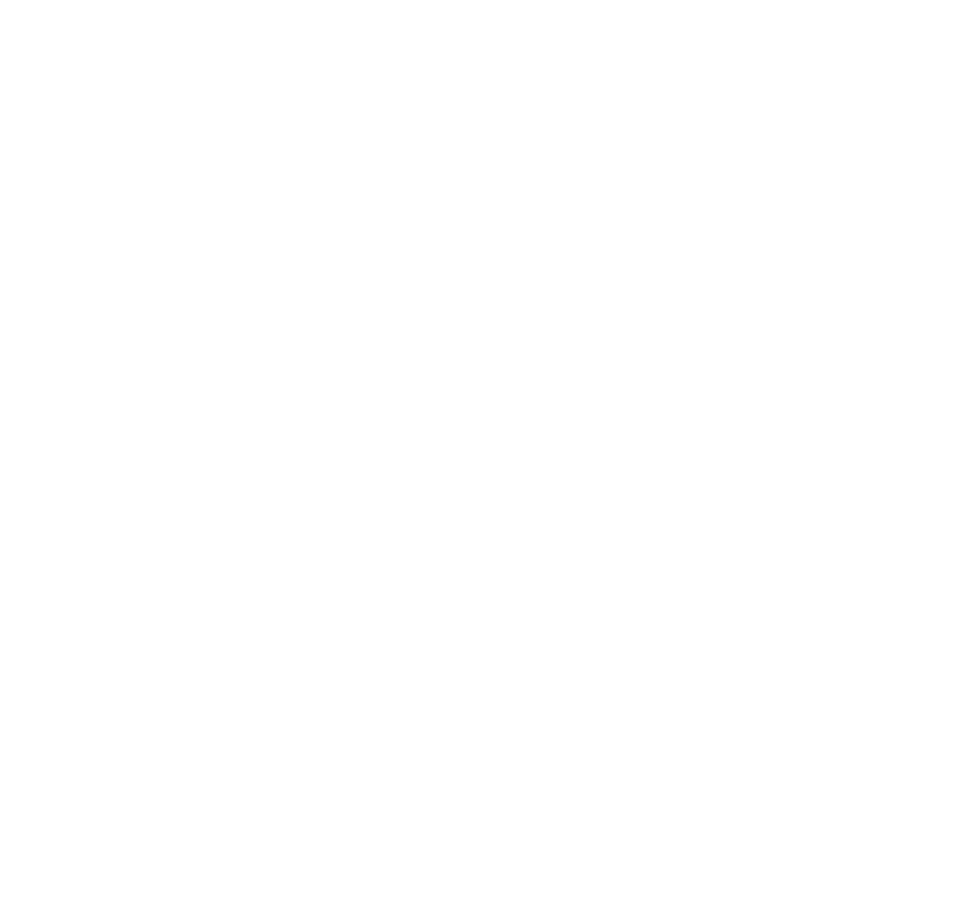
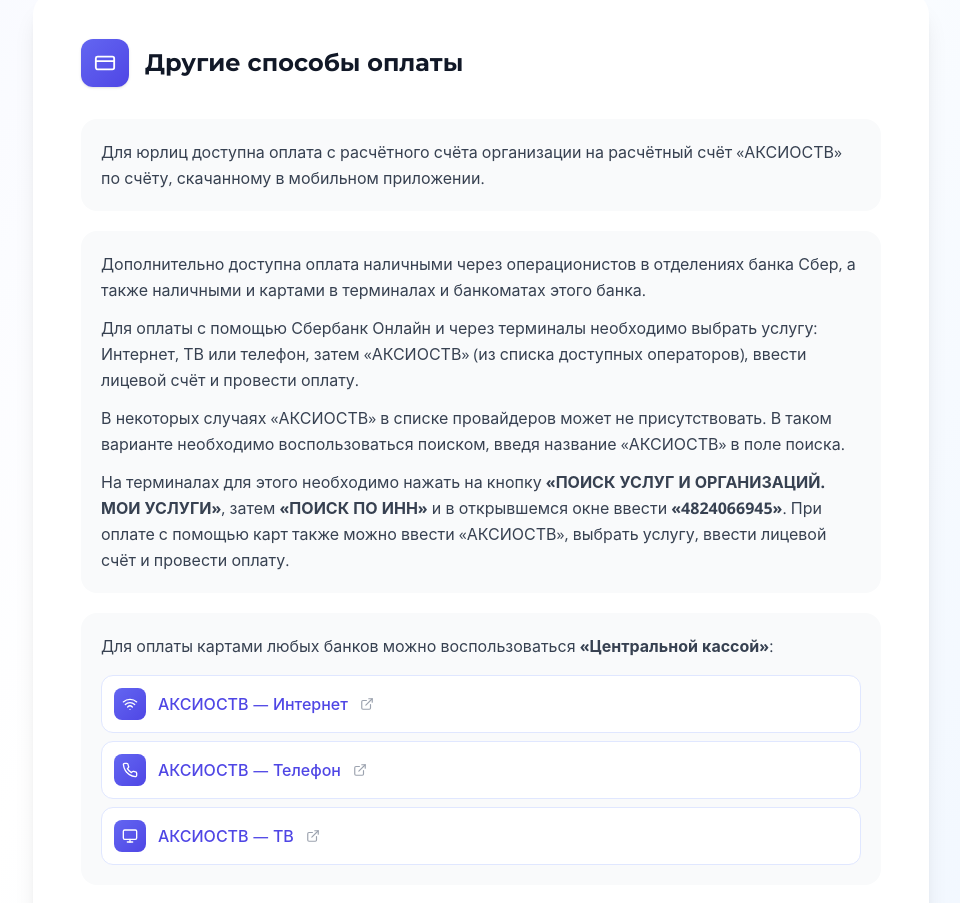
Before and after one commit to pr-poehali-dev/smart-intercom-landing, a React (Vite) app: page /personal-account in a window 1280 px wide. Shown: the part 1260-2163 px from the top of the page, without its empty margins (159-1119 px from the left). Before the commit the page ends 1251 px from the top, so only its background shows below. Built offline with nearby package versions, Linux system fonts and the light colour scheme.

Commit message:
feat: добавить способы оплаты

```diff
--- a/src/pages/PersonalAccount.tsx
+++ b/src/pages/PersonalAccount.tsx
@@ -96,7 +96,7 @@ export default function PersonalAccount() {
           <div className="bg-gradient-to-r from-red-600 to-red-500 rounded-3xl p-8 lg:p-12 text-white text-center space-y-6">
             <div className="space-y-2">
               <h2 className="text-2xl lg:text-3xl font-bold">Скачайте приложение</h2>
-              <p className="text-red-100 text-lg">Личный кабинет доступен в мобильных приложениях АКСИОСТВ</p>
+              <p className="text-red-100 text-lg">Личный кабинет и оплата доступны в мобильных приложениях АКСИОСТВ</p>
             </div>
             <div className="flex flex-col sm:flex-row gap-4 items-center justify-center">
               <a
@@ -139,6 +139,100 @@ export default function PersonalAccount() {
           </div>
         </div>
       </section>
+
+      {/* Other Payment Methods */}
+      <section className="pb-20 px-4 sm:px-6 lg:px-8">
+        <div className="max-w-4xl mx-auto">
+          <div className="bg-white rounded-3xl shadow-xl p-8 lg:p-12 space-y-8">
+            <div className="flex items-center space-x-4">
+              <div className="w-12 h-12 rounded-xl bg-gradient-to-br from-indigo-500 to-indigo-600 flex items-center justify-center shadow">
+                <Icon name="CreditCard" size={22} className="text-white" />
+              </div>
+              <h2 className="text-2xl font-bold text-gray-900">Другие способы оплаты</h2>
+            </div>
+
+            <div className="space-y-5 text-gray-700 leading-relaxed">
+
+              {/* Юрлица */}
+              <div className="p-5 bg-gray-50 rounded-2xl">
+                <p>
+                  Для юрлиц доступна оплата с расчётного счёта организации на расчётный счёт «АКСИОСТВ» по счёту, скачанному в мобильном приложении.
+                </p>
+              </div>
+
+              {/* Сбер */}
+              <div className="p-5 bg-gray-50 rounded-2xl space-y-3">
+                <p>
+                  Дополнительно доступна оплата наличными через операционистов в отделениях банка Сбер, а также наличными и картами в терминалах и банкоматах этого банка.
+                </p>
+                <p>
+                  Для оплаты с помощью Сбербанк Онлайн и через терминалы необходимо выбрать услугу: Интернет, ТВ или телефон, затем «АКСИОСТВ» (из списка доступных операторов), ввести лицевой счёт и провести оплату.
+                </p>
+                <p>
+                  В некоторых случаях «АКСИОСТВ» в списке провайдеров может не присутствовать. В таком варианте необходимо воспользоваться поиском, введя название «АКСИОСТВ» в поле поиска.
+                </p>
+                <p>
+                  На терминалах для этого необходимо нажать на кнопку <strong>«ПОИСК УСЛУГ И ОРГАНИЗАЦИЙ. МОИ УСЛУГИ»</strong>, затем <strong>«ПОИСК ПО ИНН»</strong> и в открывшемся окне ввести <strong>«4824066945»</strong>. При оплате с помощью карт также можно ввести «АКСИОСТВ», выбрать услугу, ввести лицевой счёт и провести оплату.
+                </p>
+              </div>
+
+              {/* Центральная касса */}
+              <div className="p-5 bg-gray-50 rounded-2xl space-y-4">
+                <p>
+                  Для оплаты картами любых банков можно воспользоваться <strong>«Центральной кассой»</strong>:
+                </p>
+                <div className="space-y-2">
+                  <a
+                    href="https://ckassa.ru/payment/#!search_provider/pt_search/111-11159-2/pay"
+                    target="_blank"
+                    rel="noopener noreferrer"
+                    className="flex items-center space-x-3 p-3 bg-white rounded-xl border border-indigo-100 hover:border-indigo-400 hover:shadow transition-all group"
+                  >
+                    <div className="w-8 h-8 rounded-lg bg-gradient-to-br from-indigo-500 to-indigo-600 flex items-center justify-center flex-shrink-0">
+                      <Icon name="Wifi" size={16} className="text-white" />
+                    </div>
+                    <span className="font-medium text-indigo-600 group-hover:text-indigo-800">АКСИОСТВ — Интернет</span>
+                    <Icon name="ExternalLink" size={14} className="text-gray-400 ml-auto" />
+                  </a>
+                  <a
+                    href="https://ckassa.ru/payment/#!search_provider/pt_search/111-11159-3/pay"
+                    target="_blank"
+                    rel="noopener noreferrer"
+                    className="flex items-center space-x-3 p-3 bg-white rounded-xl border border-indigo-100 hover:border-indigo-400 hover:shadow transition-all group"
+                  >
+                    <div className="w-8 h-8 rounded-lg bg-gradient-to-br from-indigo-500 to-indigo-600 flex items-center justify-center flex-shrink-0">
+                      <Icon name="Phone" size={16} className="text-white" />
+                    </div>
+                    <span className="font-medium text-indigo-600 group-hover:text-indigo-800">АКСИОСТВ — Телефон</span>
+                    <Icon name="ExternalLink" size={14} className="text-gray-400 ml-auto" />
+                  </a>
+                  <a
+                    href="https://ckassa.ru/payment/#!search_provider/pt_search/1001222778_156/pay"
+                    target="_blank"
+                    rel="noopener noreferrer"
+                    className="flex items-center space-x-3 p-3 bg-white rounded-xl border border-indigo-100 hover:border-indigo-400 hover:shadow transition-all group"
+                  >
+                    <div className="w-8 h-8 rounded-lg bg-gradient-to-br from-indigo-500 to-indigo-600 flex items-center justify-center flex-shrink-0">
+                      <Icon name="Monitor" size={16} className="text-white" />
+                    </div>
+                    <span className="font-medium text-indigo-600 group-hover:text-indigo-800">АКСИОСТВ — ТВ</span>
+                    <Icon name="ExternalLink" size={14} className="text-gray-400 ml-auto" />
+                  </a>
+                </div>
+              </div>
+
+              {/* Важное примечание */}
+              <div className="flex gap-3 p-5 bg-amber-50 rounded-2xl border border-amber-200">
+                <Icon name="Info" size={20} className="text-amber-500 flex-shrink-0 mt-0.5" />
+                <p className="text-amber-900">
+                  Обращаем внимание, что во всех случаях услуга видеонаблюдения и видеодомофонии оплачивается как <strong>Интернет</strong>.
+                </p>
+              </div>
+
+            </div>
+          </div>
+        </div>
+      </section>
     </div>
   )
 }
```
